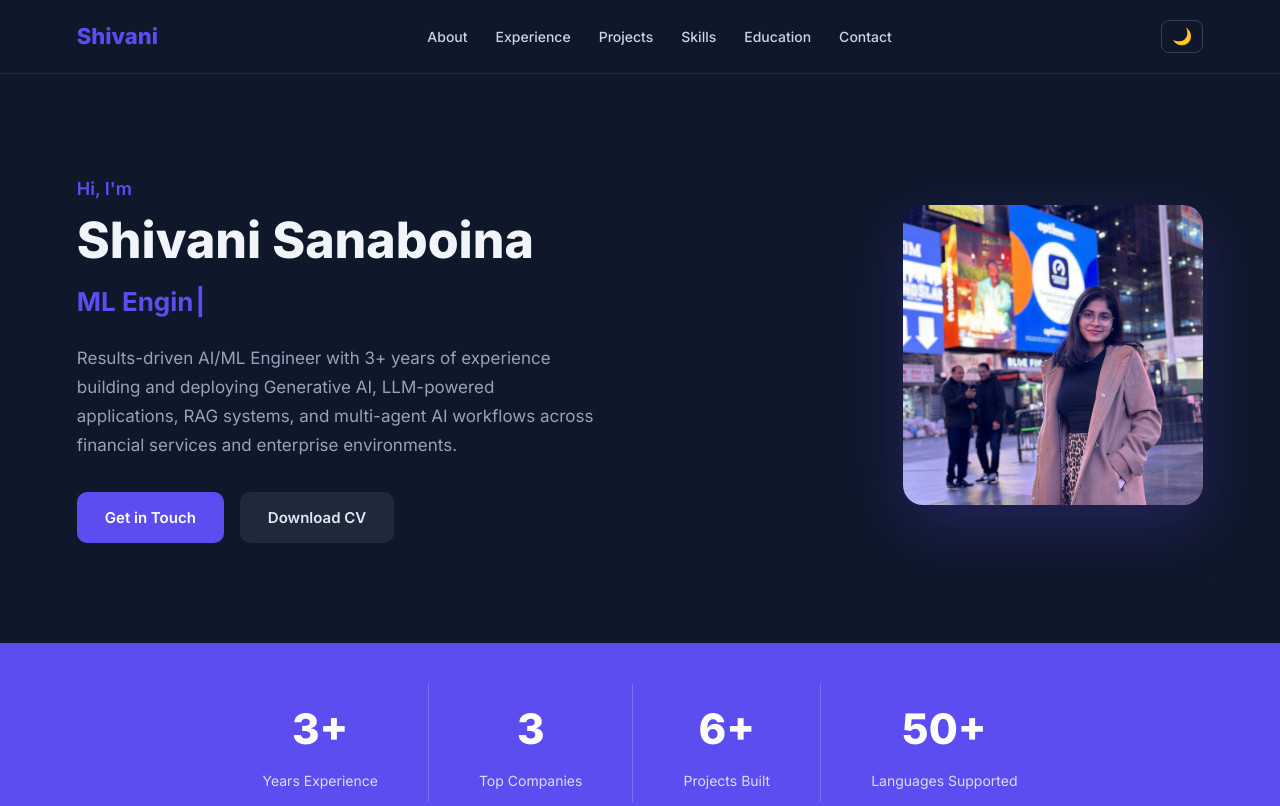
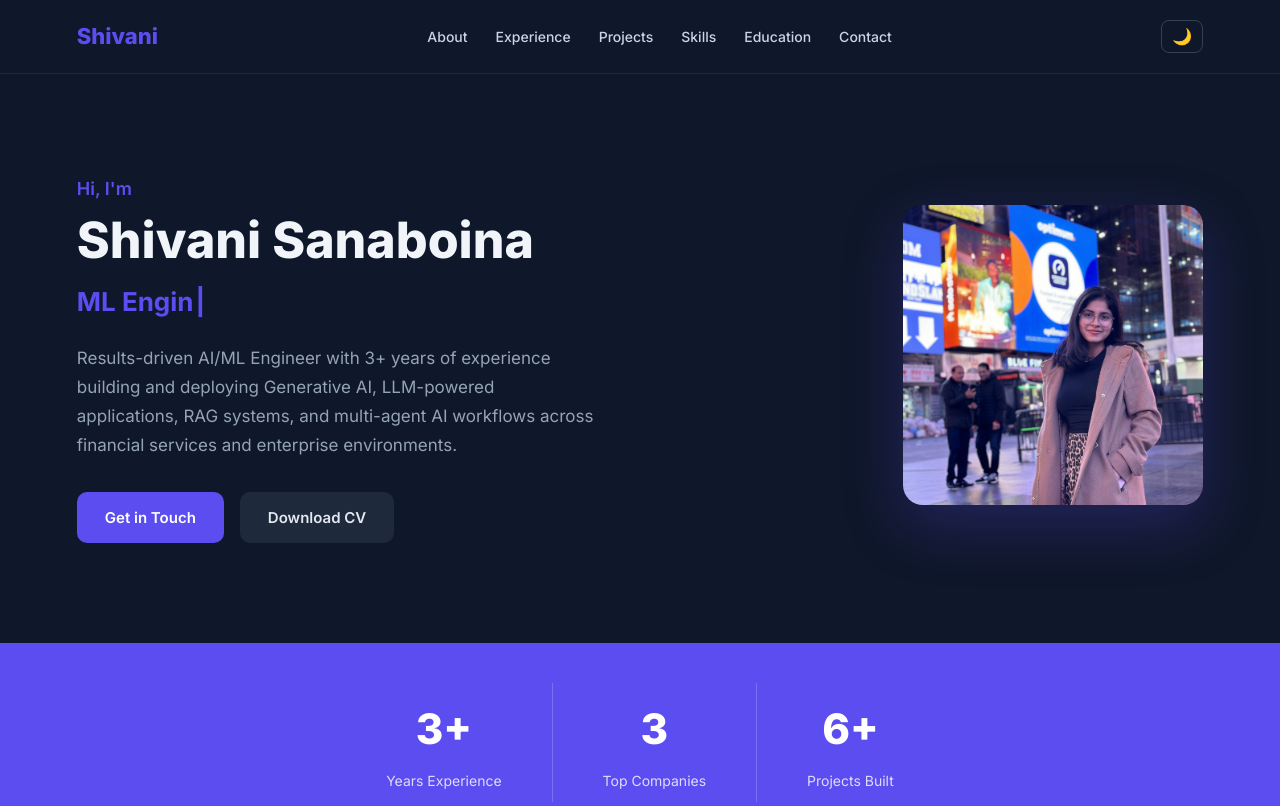
Before and after one commit to shivani-sanaboina/shivani-sanaboina.github.io, a plain HTML site: page index.html in a window 1280 px wide. Shown: the top 806 px of the page. Drawn offline with Linux system fonts and the light colour scheme.

Commit message:
Update index.html

```diff
--- a/index.html
+++ b/index.html
@@ -69,10 +69,6 @@
     <div class="stat">
       <h3>6+</h3>
       <p>Projects Built</p>
-    </div>
-    <div class="stat">
-      <h3>50+</h3>
-      <p>Languages Supported</p>
     </div>
   </section>
 
```
